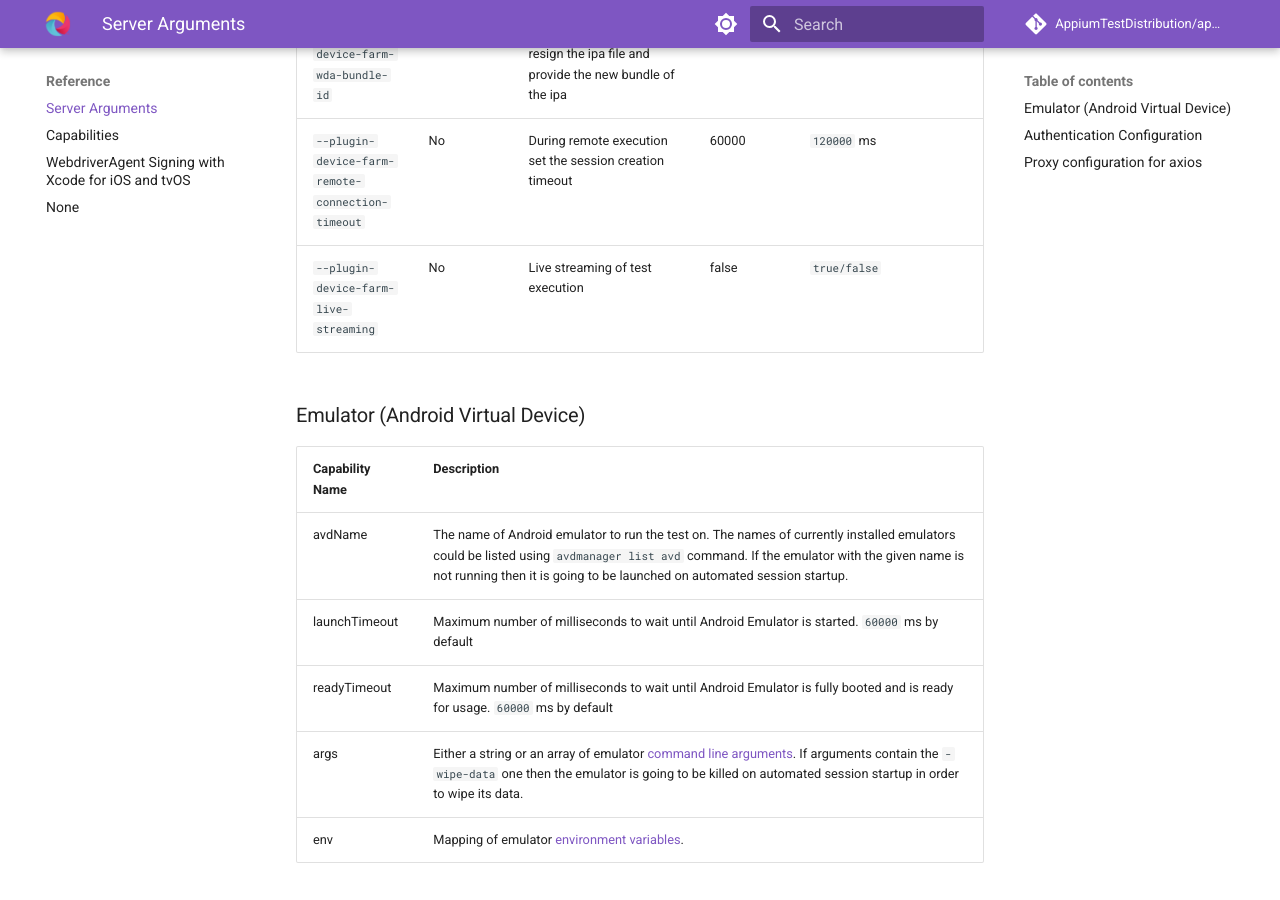
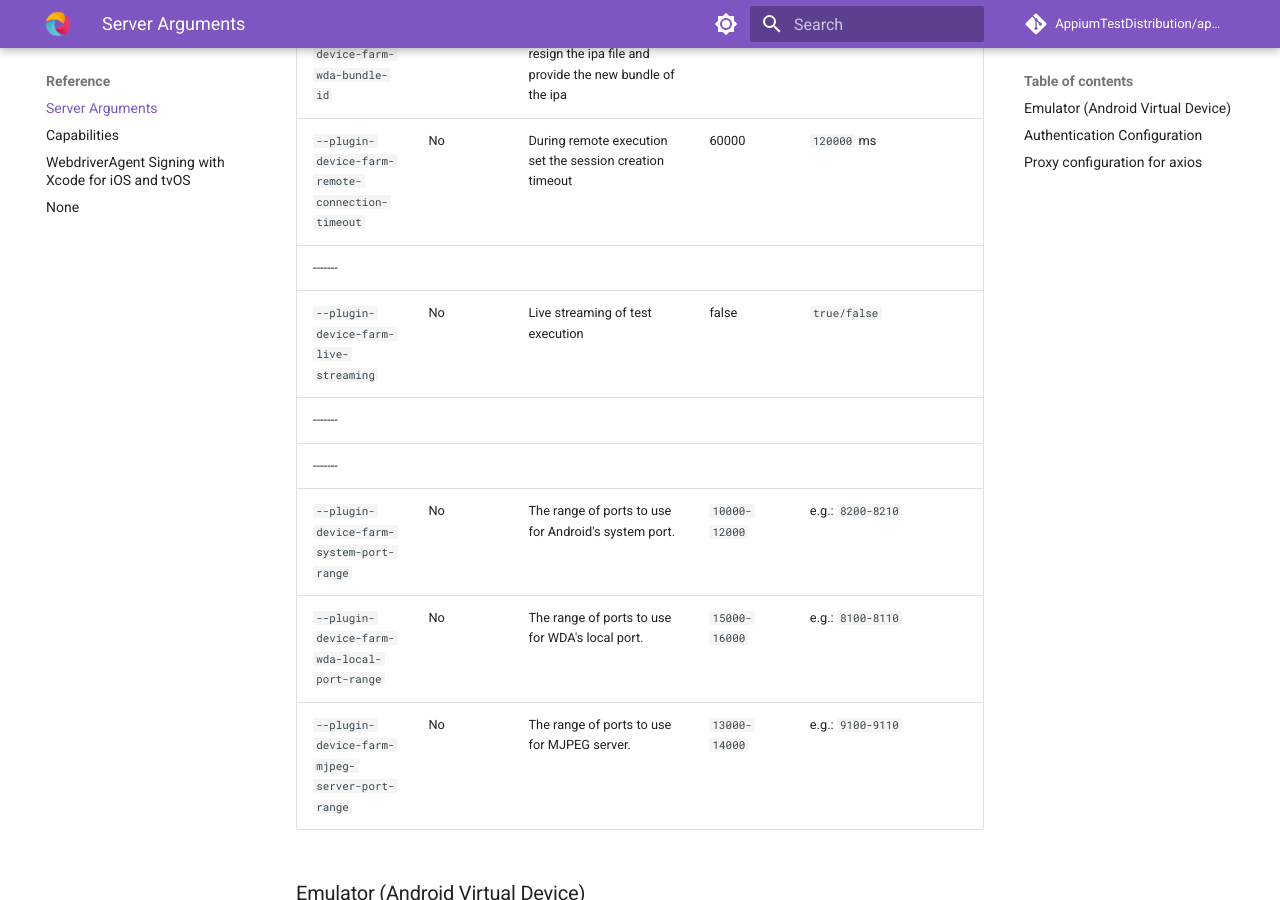
Before and after one commit to AppiumTestDistribution/appium-device-farm-docs, an MkDocs documentation site: the page built from docs/server-args.md, in a window 1280 px wide and 900 px high, scrolled down 3117 px. Built offline with MkDocs 1.6.1 and Material for MkDocs 9.7.7, drawn with Linux system fonts in a browser that asks for light colours; comment, search, counter and statistics services are not loaded.

Commit message:
updated server args

```diff
--- a/docs/server-args.md
+++ b/docs/server-args.md
@@ -28,7 +28,13 @@ These arguments are set when you launch the Appium server with device-farm plugi
 | `--plugin-device-farm-booted-simulators`                     | No       | Consider only booted iOS simulators                                                                                                                                                                                                                             | `false`  | true/false                                                                                                                                               |
 | `--plugin-device-farm-wda-bundle-id`                         | Yes      | For real device, please resign the ipa file and provide the new bundle of the ipa                                                                                                                                                                               | None     | `atd.pro`                                                                                                                                                |
 | `--plugin-device-farm-remote-connection-timeout`             | No       | During remote execution set the session creation timeout                                                                                                                                                                                                        | 60000    | `120000` ms                                                                                                                                              |
+-------
 | `--plugin-device-farm-live-streaming`                        | No       | Live streaming of test execution                                                                                                                                                                                                                                | false    | `true/false`                                                                                                                                             |
+-------
+-------
+| `--plugin-device-farm-system-port-range`                     | No       | The range of ports to use for Android's system port.                                                                                                                                                                                                            | `10000-12000`     | e.g.: `8200-8210`                                                                                                                                        |
+| `--plugin-device-farm-wda-local-port-range`                  | No       | The range of ports to use for WDA's local port.                                                                                                                                                                                                                 | `15000-16000`     | e.g.: `8100-8110`                                                                                                                                        |
+| `--plugin-device-farm-mjpeg-server-port-range`               | No       | The range of ports to use for MJPEG server.                                                                                                                                                                                                                     | `13000-14000`     | e.g.: `9100-9110`                                                                                                                                        |
 
 
 ### Emulator (Android Virtual Device)
```
